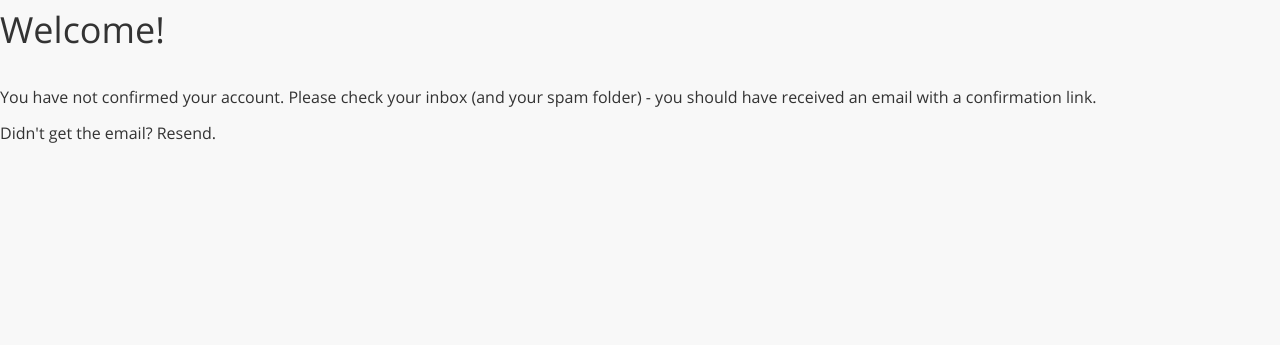
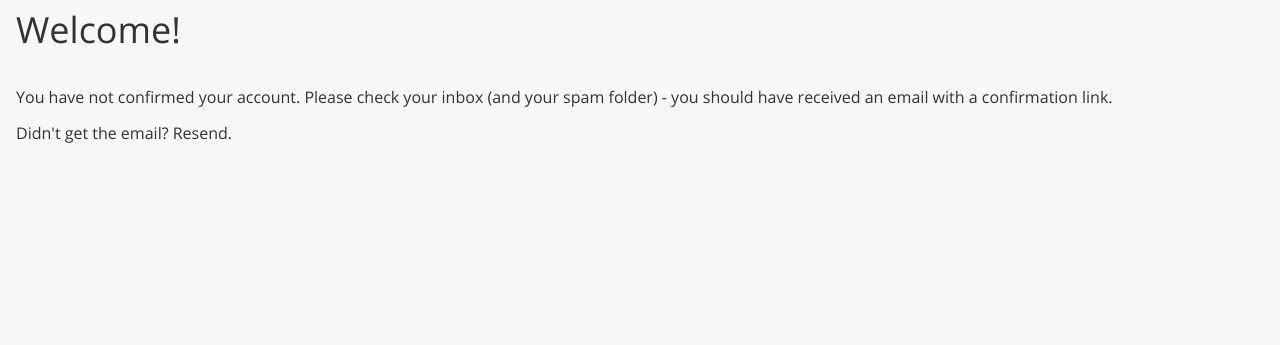
Before and after one commit to anyanutt/ShowMeSigfox, a Flask app: template sms_app/templates/auth/unconfirmed.html in a window 1280 px wide. Shown: the part 75-420 px from the top of the page. Run offline with Flask 2, Linux system fonts and the light colour scheme; the template is opened without the code that fills it, so the values that code supplies are empty; some libraries are stand-ins or nearby versions.

Commit message:
more superficial stuff

```diff
--- a/config.py
+++ b/config.py
@@ -10,8 +10,6 @@ class Config(object):
     MONGO_PASS = os.environ.get('MONGO_PASS')
     MONGO_URI='mongodb+srv://dbAdmin:{}@cluster0.kqkws.mongodb.net/showmesigfox_db?retryWrites=true&w=majority'.format(MONGO_PASS)
 
-    SERVER_NAME=os.environ.get('SERVER_NAME') or 'showmesigfox.xyz'
-
     MAIL_SERVER = os.environ.get('MAIL_SERVER')
     MAIL_PORT = int(os.environ.get('MAIL_PORT') or 587)
     MAIL_USE_TLS = os.environ.get('MAIL_USE_TLS') is not None
--- a/sms_app/templates/auth/reset_password.html
+++ b/sms_app/templates/auth/reset_password.html
@@ -2,10 +2,12 @@
 {% import 'bootstrap/wtf.html' as wtf %}
 
 {% block app_content %}
+<div class="w3-container">
     <h1>Reset Your Password</h1>
     <div class="row">
         <div class="col-md-4">
             {{ wtf.quick_form(form) }}
         </div>
     </div>
+</div>
 {% endblock %}
--- a/sms_app/templates/auth/reset_password_request.html
+++ b/sms_app/templates/auth/reset_password_request.html
@@ -2,10 +2,12 @@
 {% import 'bootstrap/wtf.html' as wtf %}
 
 {% block app_content %}
+<div class="w3-container">
     <h1>Reset Password</h1>
     <div class="row">
         <div class="col-md-4">
             {{ wtf.quick_form(form) }}
         </div>
     </div>
+</div>
 {% endblock %}
--- a/sms_app/templates/auth/unconfirmed.html
+++ b/sms_app/templates/auth/unconfirmed.html
@@ -1,10 +1,10 @@
 {% extends "_layout.html" %}
 
 {% block app_content %}
-
+<div class="w3-container">
 <h1>Welcome!</h1>
 <br>
 <p>You have not confirmed your account. Please check your inbox (and your spam folder) - you should have received an email with a confirmation link.</p>
 <p>Didn't get the email? <a href="{{ url_for('auth.resend_confirmation') }}">Resend</a>.</p>
-
+</div>
 {% endblock %}
```
